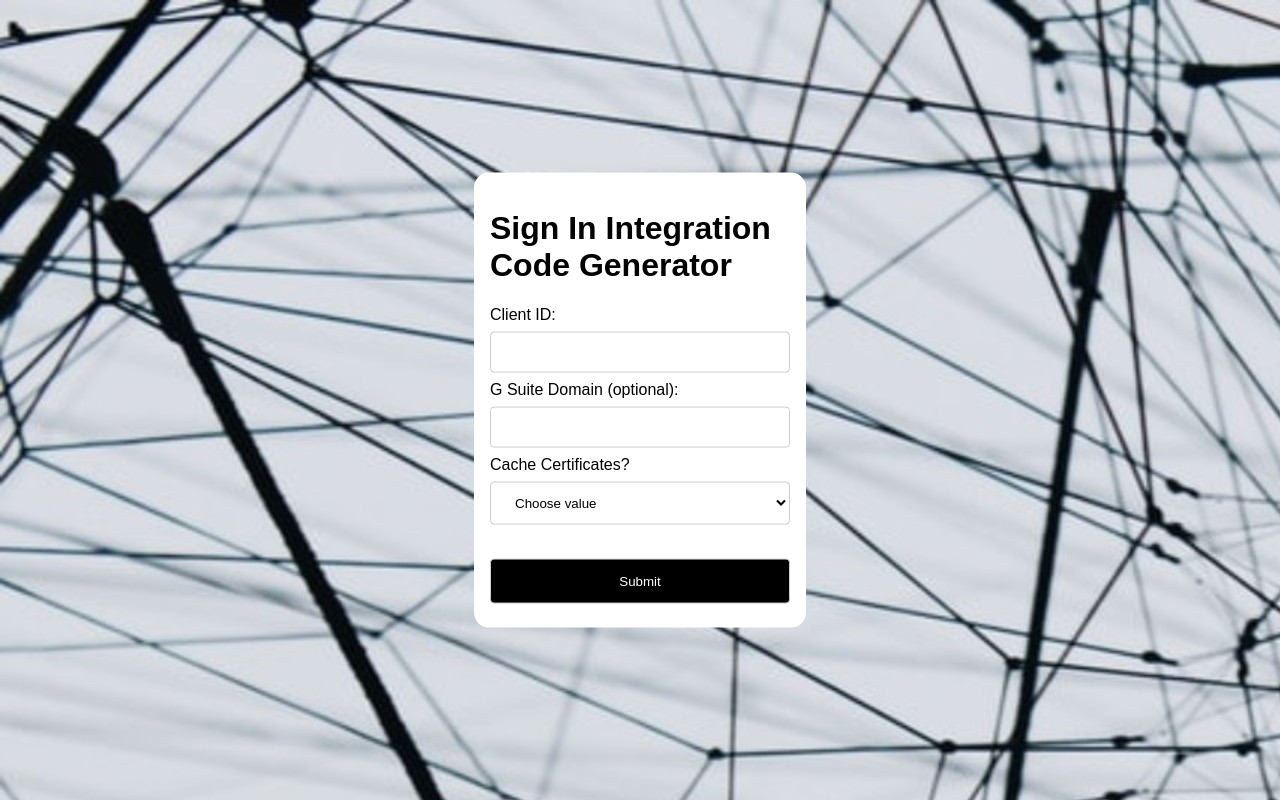
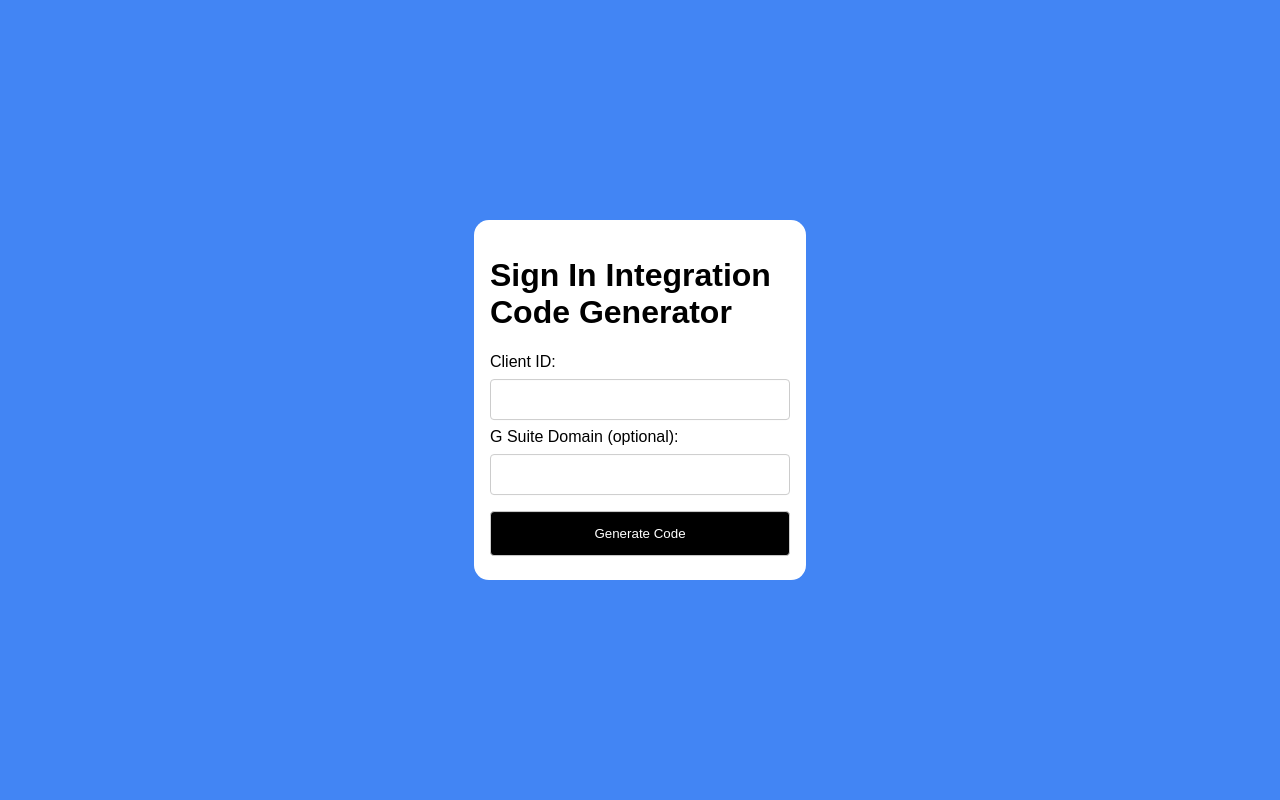
Before and after one commit to googleinterns/server-side-identity-sites, a Flask app: page /generator in a window 1280 px wide. Run offline with Flask 2, Linux system fonts and the light colour scheme.

Commit message:
removed certs from generator and changed style background

```diff
--- a/templates/generator.html
+++ b/templates/generator.html
@@ -1,44 +1,31 @@
 <html lang="en">
   <head>
-    <title>Networkr | Generator</title>
-    <link rel="shortcut icon" type="image/png" href="static/favicon.png">
+    <title>Code Generator</title>
     <link href={{url_for('static', filename='style.css')}} rel="stylesheet">
   </head>
-  <body style="background-image: url('static/network.jpeg');">
+  <body style="background-image: url('static/generator_blue.png');">
     {% if code %}
     <div class="codeblock">
       <pre>
           {{code}}
       </pre>
     </div>
-    <form class="left-form" method="post" action={{url_for('generate_code')}} autocomplete="off">
+    <form class="left-form" method="post" action={{url_for('generate_code')}} autocomplete="off" spellcheck="false">
       <h1>Sign In Integration Code Generator</h1>
       <label for="client">Client ID:</label><br>
       <input type="text" id="client" name="client" value="{{client_id}}"><br>
       <label for="domain">G Suite Domain (optional):</label><br>
       <input type="text" id="domain" name="domain" value="{{g_suite}}"><br>
-      <label for="certs">Cache Certificates?</label><br>
-      <select type="select" id="certs" name="certs">
-        <option value="" selected disabled hidden>Choose value</option>
-        <option value="yes">Yes</option>
-        <option value="no">No</option>
-      </select><br><br>
-      <input type="submit" value="Submit">
+      <input type="submit" value="Generate Code">
     </form>
     {% else %}
-    <form class="center-form" method="post" action={{url_for('generate_code')}} autocomplete="off">
+    <form class="center-form" method="post" action={{url_for('generate_code')}} autocomplete="off" spellcheck="false">
       <h1>Sign In Integration Code Generator</h1>
       <label for="client">Client ID:</label><br>
       <input type="text" id="client" name="client"><br>
       <label for="domain">G Suite Domain (optional):</label><br>
       <input type="text" id="domain" name="domain"><br>
-      <label for="certs">Cache Certificates?</label><br>
-      <select type="select" id="certs" name="certs">
-        <option value="" selected disabled hidden>Choose value</option>
-        <option value="yes">Yes</option>
-        <option value="no">No</option>
-      </select><br><br>
-      <input type="submit" value="Submit">
+      <input type="submit" value="Generate Code">
     </form>
     {% endif %}
   </body>
```
Also changed, not shown: static/generator_blue.png (added).
